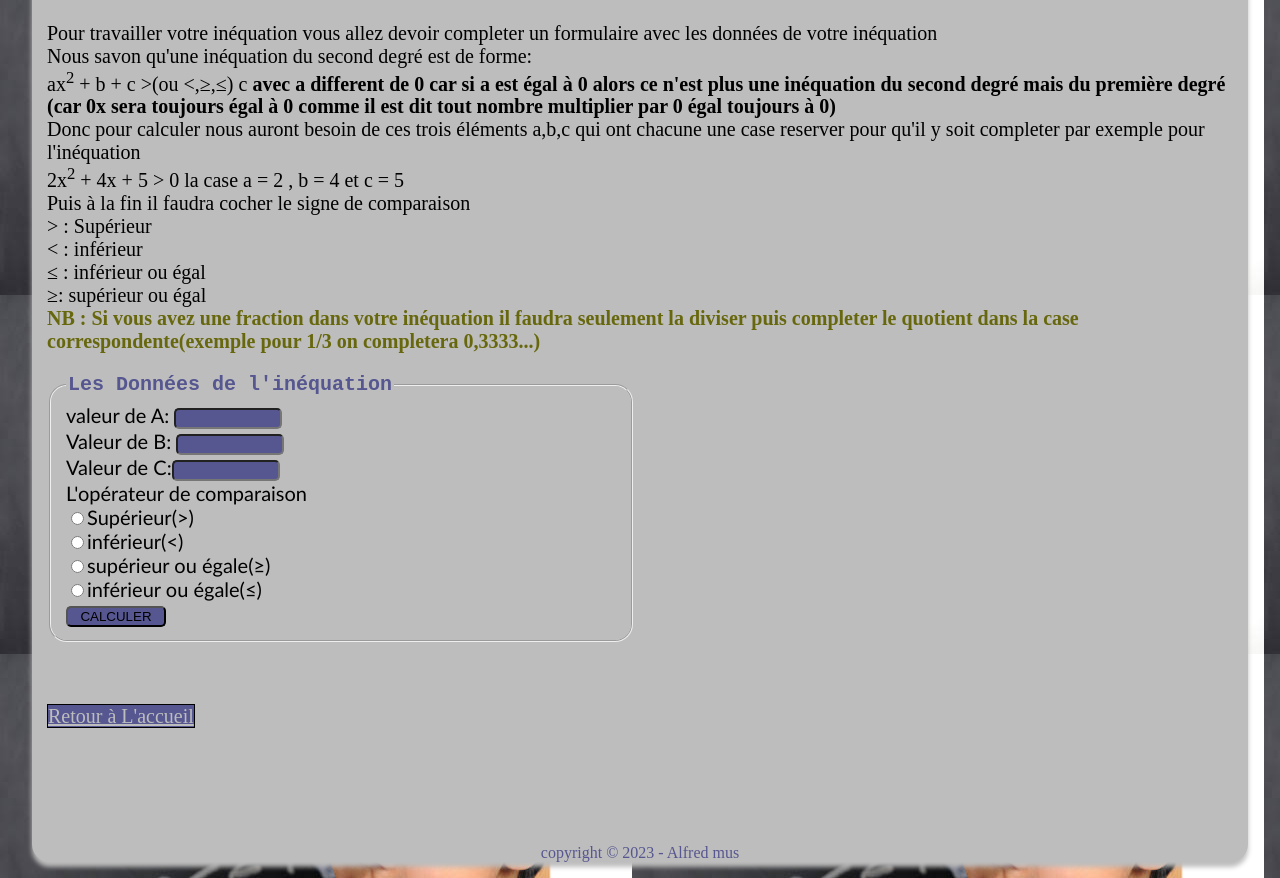
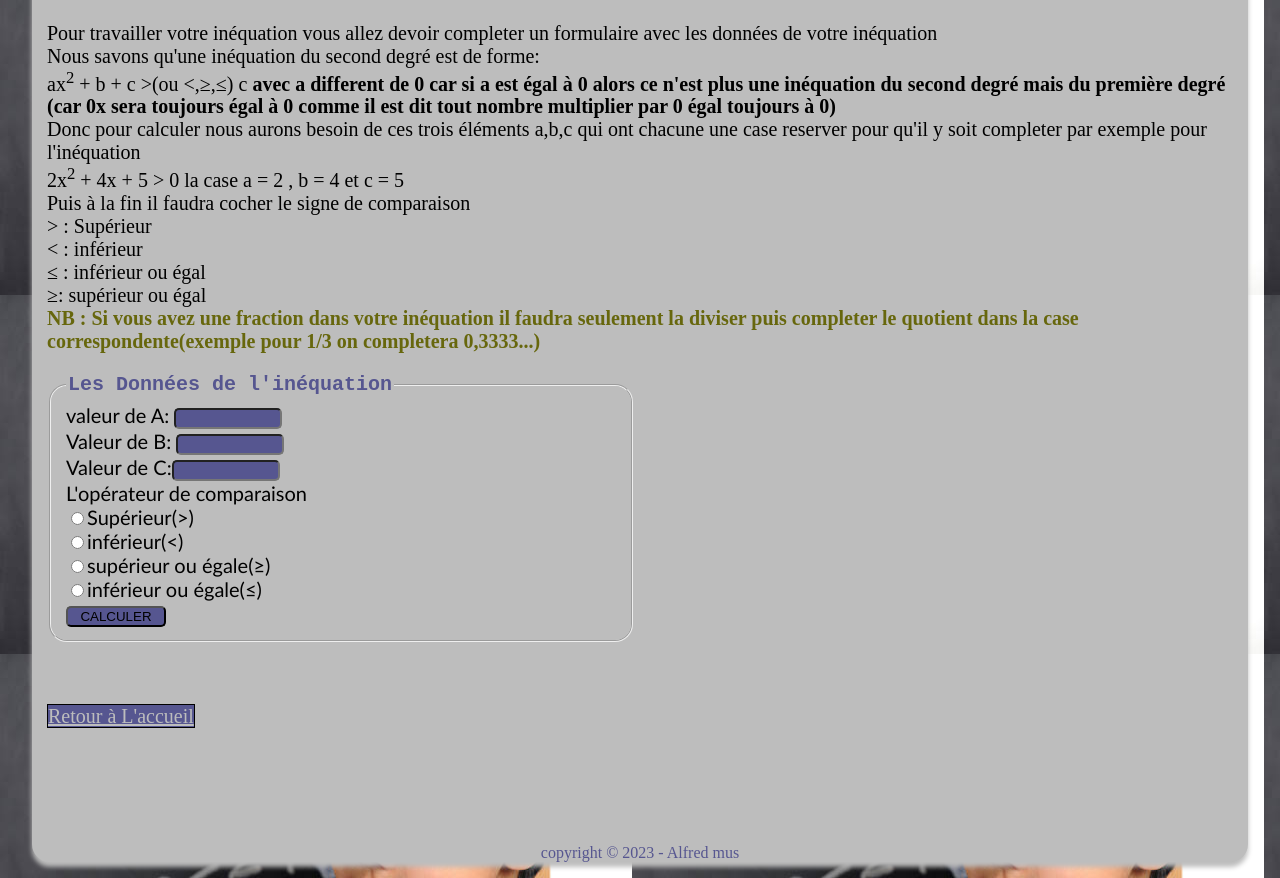
Before and after one commit to Alfredmus11/CTD, a plain HTML site: page Inexs2.html in a window 1280 px wide. Shown: the part 64-942 px from the top of the page. Drawn offline with Linux system fonts and the light colour scheme.

Commit message:
Update Inexs2.html

```diff
--- a/Inexs2.html
+++ b/Inexs2.html
@@ -15,9 +15,9 @@
         <div>
             <p>
                 Pour travailler votre inéquation vous allez devoir completer un formulaire avec les données de votre inéquation
-                <br>Nous savon qu'une inéquation du second degré est de forme: <br>ax<sup>2</sup> + b + c >(ou <,≥,≤) c <b>avec a different de 0 car si a est égal à 0 alors ce n'est plus une
+                <br>Nous savons qu'une inéquation du second degré est de forme: <br>ax<sup>2</sup> + b + c >(ou <,≥,≤) c <b>avec a different de 0 car si a est égal à 0 alors ce n'est plus une
                 inéquation du second degré mais du première degré (car 0x sera toujours égal à 0 comme il est dit tout nombre multiplier par 0 égal toujours à 0)</b> <br>Donc pour calculer
-                nous auront besoin de ces trois éléments a,b,c qui ont chacune une case reserver pour qu'il y soit completer
+                nous aurons besoin de ces trois éléments a,b,c qui ont chacune une case reserver pour qu'il y soit completer
                 par exemple pour l'inéquation<br>2x<sup>2</sup> + 4x + 5 > 0  la case a = 2 , b = 4 et c = 5 <br>
                 Puis à la fin il faudra cocher le signe de comparaison <br>
                 > : Supérieur <br>< : inférieur <br>≤ : inférieur ou égal <br>≥: supérieur ou égal
```
